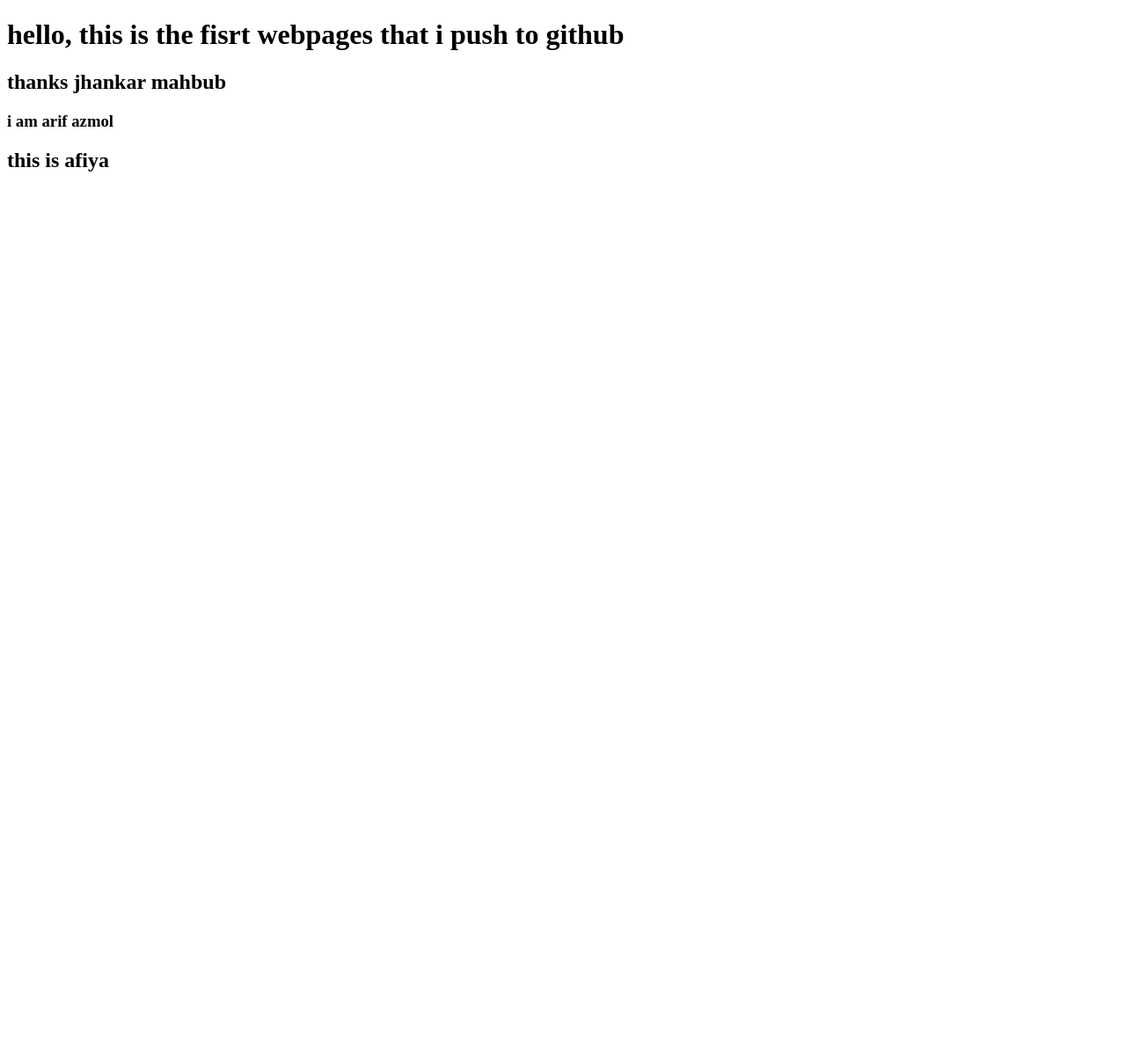
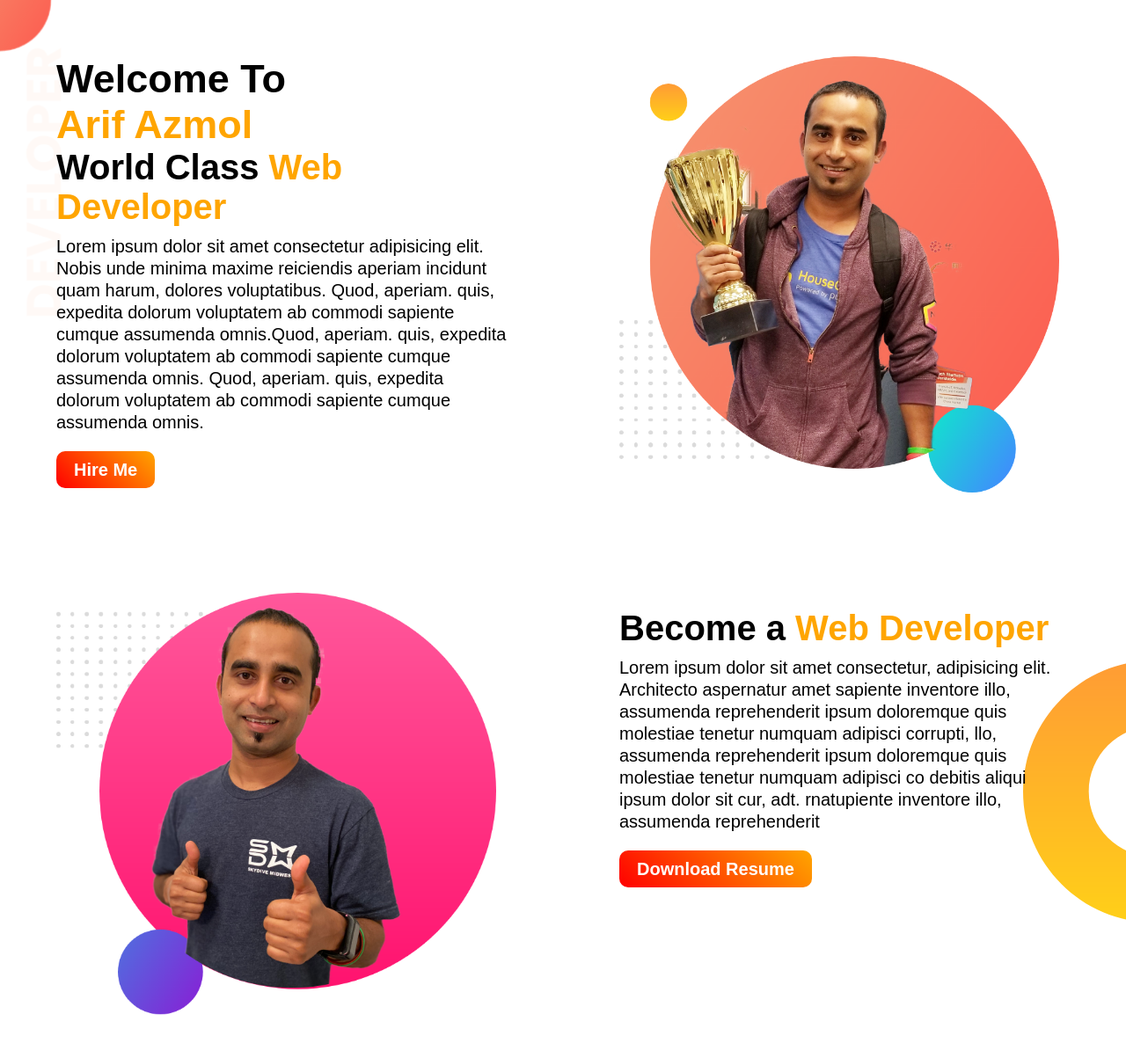
Before and after one commit to Arif-Azmol/fisrt-webpages, a plain HTML site: page index.html in a window 1280 px wide. Shown: the whole page at 88% size. Before the commit the page ends 800 px from the top, so only its background shows below. Drawn offline with Linux system fonts and the light colour scheme.

Commit message:
add 2 section with css

```diff
--- a/index.html
+++ b/index.html
@@ -4,11 +4,31 @@
     <meta charset="UTF-8">
     <meta name="viewport" content="width=device-width, initial-scale=1.0">
     <title>Document</title>
+    <link rel="stylesheet" href="style.css">
 </head>
 <body>
-    <h1>hello, this is the fisrt webpages that i push to github</h1>
-    <h2>thanks jhankar mahbub</h2>
-    <h3>i am arif azmol</h3>
-    <h2>this is afiya</h2>
+    <section class="top-banner">
+        <div class="left half">
+            <h1>Welcome To</h1>
+            <h1><span>Arif Azmol</span></h1>
+            <h2>World Class <span>Web Developer</span></h2>
+            <p>Lorem ipsum dolor sit amet consectetur adipisicing elit. Nobis unde minima maxime reiciendis aperiam incidunt quam harum, dolores voluptatibus. Quod, aperiam. quis, expedita dolorum voluptatem ab commodi sapiente cumque assumenda omnis.Quod, aperiam. quis, expedita dolorum voluptatem ab commodi sapiente cumque assumenda omnis. Quod, aperiam. quis, expedita dolorum voluptatem ab commodi sapiente cumque assumenda omnis.
+            </p>
+            <a href="">Hire Me</a>
+        </div>
+        <div class="right half">
+            <img class="top-img" src="\img\jhankar.png" alt="">
+        </div>
+    </section>
+    <section class="sceond-section">
+        <div class="half left">
+            <img src="\img\jhankar2.png" alt="">
+        </div>
+        <div class="half right">
+            <h2>Become a <span>Web Developer</span></h2>
+            <p>Lorem ipsum dolor sit amet consectetur, adipisicing elit. Architecto aspernatur amet sapiente inventore illo, assumenda reprehenderit ipsum doloremque quis molestiae tenetur numquam adipisci corrupti, llo, assumenda reprehenderit ipsum doloremque quis molestiae tenetur numquam adipisci co debitis aliqui ipsum dolor sit  cur, adt. rnatupiente inventore illo, assumenda reprehenderit</p>
+            <a href="">Download Resume</a>
+        </div>
+    </section>
 </body>
 </html>
--- /dev/null
+++ b/style.css
@@ -0,0 +1,65 @@
+*{
+    margin: 0;
+    padding: 0;
+}
+section{
+    font-family: Arial, Helvetica, sans-serif;
+    width: 100%;
+    height: 600px;
+}
+.top-banner{
+    width: 100%;
+    background-image: url("img/top-banner.png");
+    background-repeat: no-repeat;
+}
+.half{
+    width: 40%;
+}
+.left{
+    margin: 5%;
+    float: left;
+}
+h2{
+    font-size: 40px;
+}
+h1{
+    font-size: 45px;
+
+}
+span{
+    color: orange;
+}
+.left p, .right p{
+    margin: 10px 0px 30px;
+    font-size: 20px;
+    line-height: 25px;
+}
+.left a, .right a{
+    text-decoration: none;
+    font-size: 20px;
+    font-weight: 700;
+    background-image: linear-gradient(45deg, red, orange);
+    padding: 10px 20px;
+    border-radius: 10px;
+    color: #fff;
+}
+.left a:hover{
+    background-image: linear-gradient(45deg, orange, red);
+}
+.right{
+    float: right;
+    margin: 5%;
+}
+img{
+    width: 100%;
+    width: 500px;
+}
+/*secend section*/
+.sceond-section{
+    background-image: url("img/dream-bg.png");
+    background-repeat: no-repeat;
+    background-position: right;
+}
+.right a:hover{
+    background-image: linear-gradient(45deg, orange, red);
+}
```
Also changed, not shown: img/dream-bg.png (added), img/exp-bg.png (added), img/jhankar.png (added), img/jhankar2.png (added), img/my-bg.png (added), img/my-bg2.png (added), img/top-banner.png (added).
